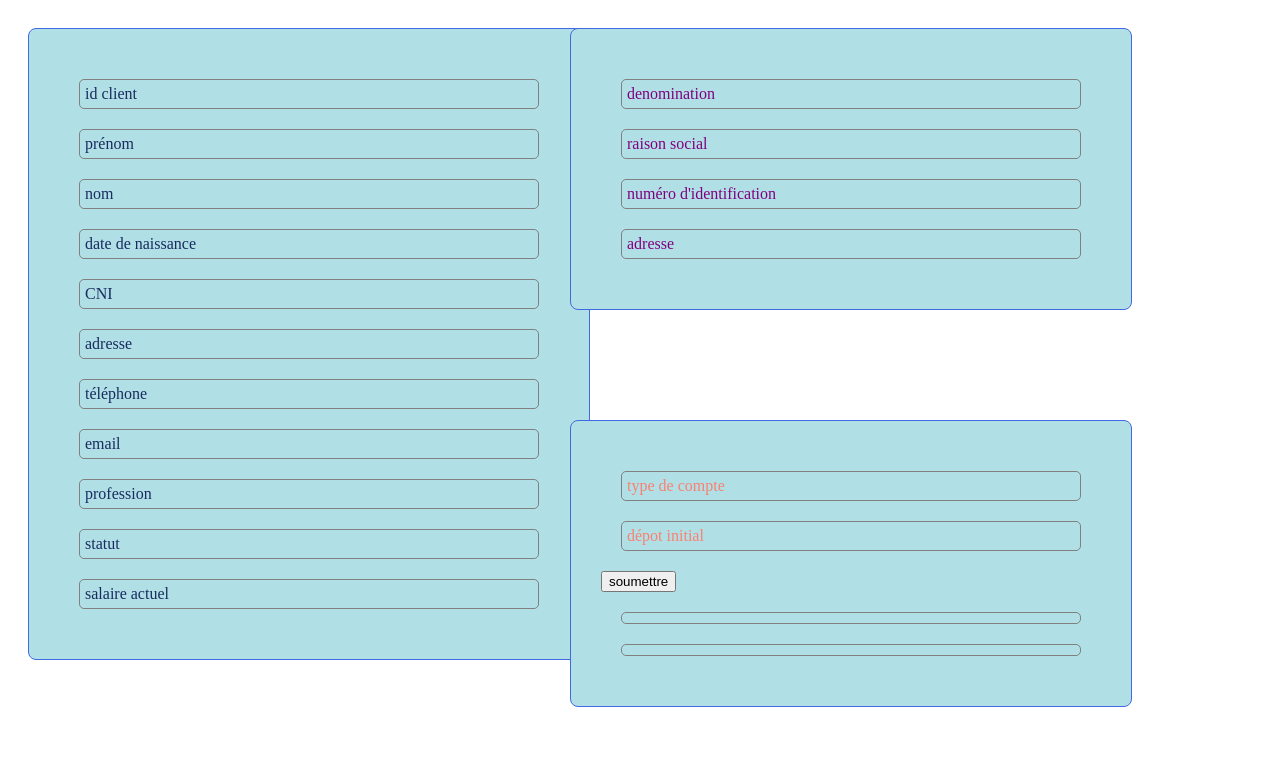
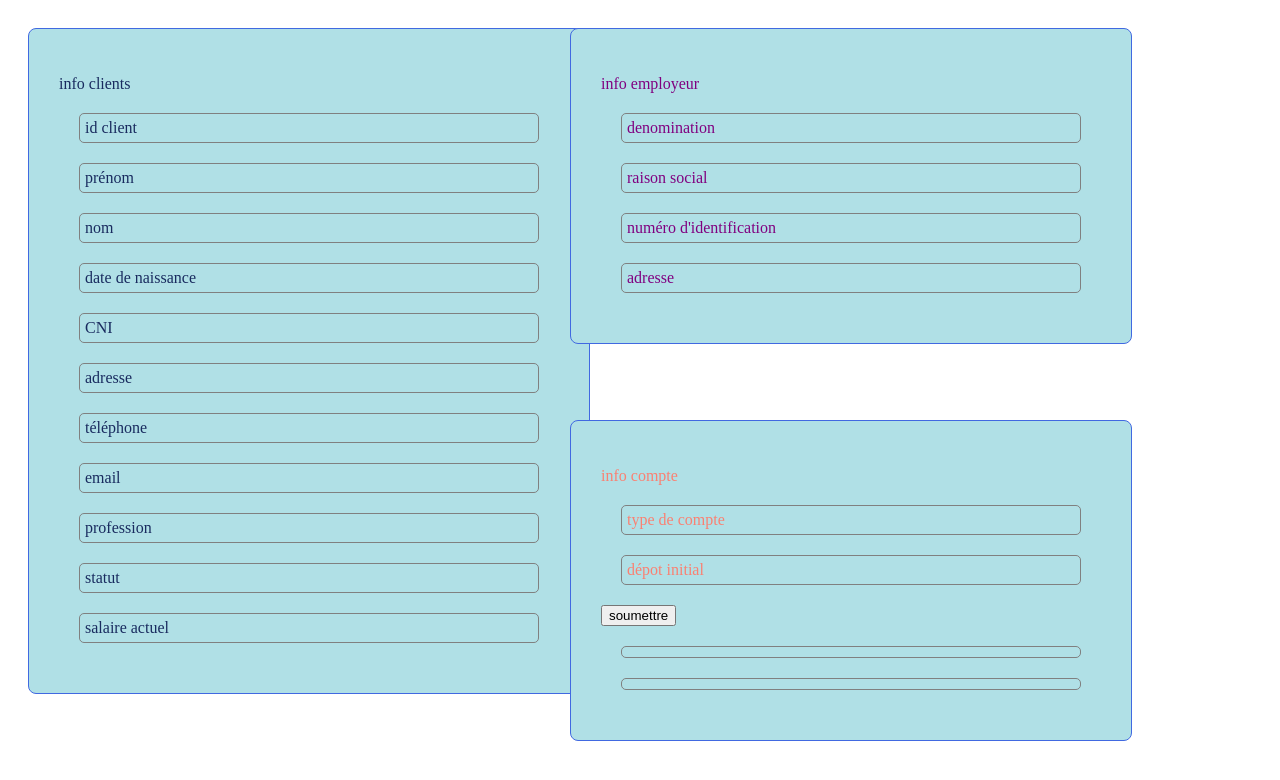
Before and after one commit to MansouraD/TP-_-HTML-CSS-JS, a plain HTML site: page index.html in a window 1280 px wide. Drawn offline with Linux system fonts and the light colour scheme.

Commit message:
Update index.html

```diff
--- a/index.html
+++ b/index.html
@@ -11,6 +11,7 @@
         </header>
         <nav>
             <div class="info_client">
+                <p>info clients</p>
                 <div class="id">id client</div>
                 <div class="prenom_client">prénom</div>
                 <div class="nom_client">nom</div>
@@ -24,12 +25,14 @@
                 <div class="salaire">salaire actuel</div>
             </div>
             <div class="info_employeur">
+                <p>info employeur</p>
                 <div class="dénomination">denomination</div>
                 <div class="raison_social">raison social</div>
                 <div class="numero_identification">numéro d'identification</div>
                 <div class="adresse_employeur">adresse</div>
             </div>
             <div class="info_compte">
+                <p>info compte</p>
                 <div class="type_de_compte">type de compte</div>
                 <div class="depot_initial">dépot initial</div>
                 <div> <button type=button class=soumettre>soumettre</button></div>
```
